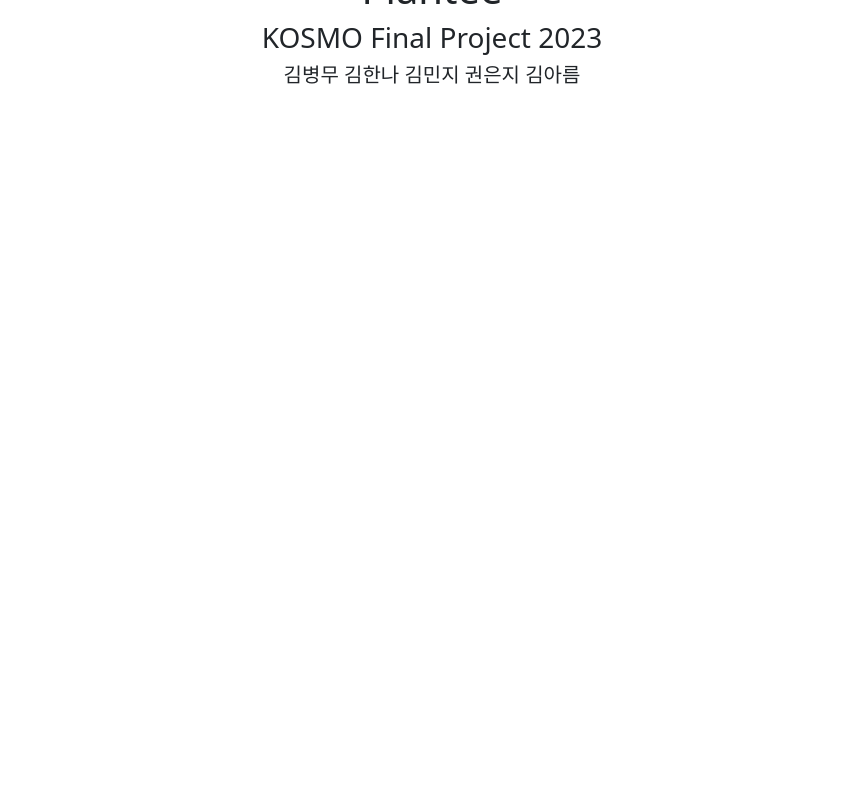
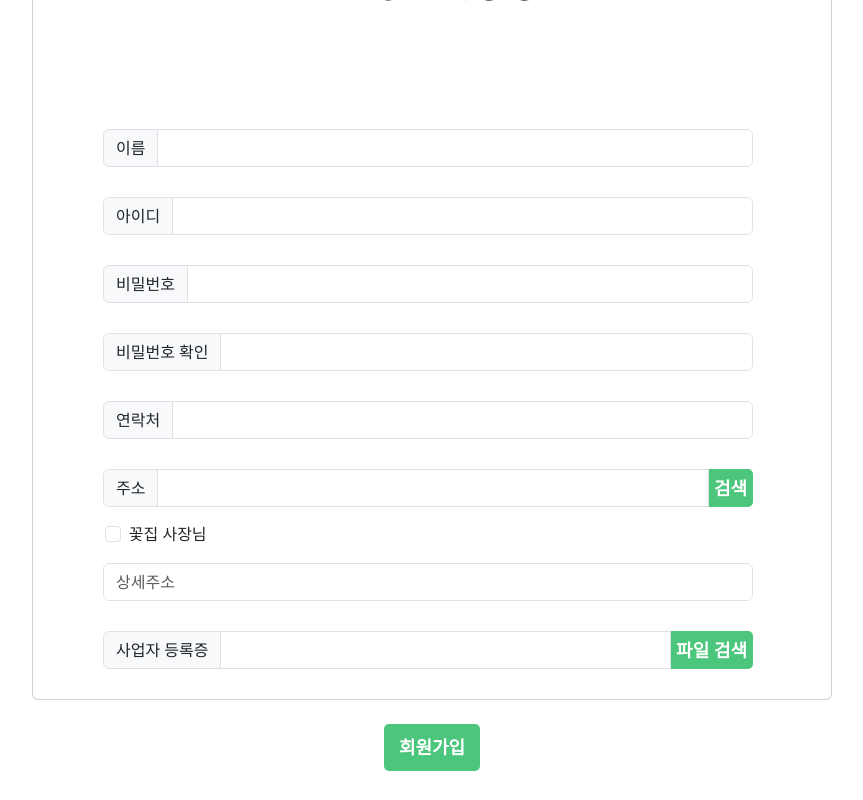
Before and after one commit to Plantee-2023/Plantee_front, a React (Create React App) app: page /users/join in a window 1280 px wide. Shown: the part 480-1280 px from the top of the page, without its empty margins (208-1071 px from the left). Before the commit the page ends 800 px from the top, so only its background shows below. Built offline with nearby package versions, Linux system fonts and the light colour scheme.

Commit message:
chore : 수정

```diff
--- a/package.json
+++ b/package.json
@@ -12,6 +12,7 @@
     "react-dom": "^18.2.0",
     "react-icon": "^1.0.0",
     "react-icons": "^4.12.0",
+    "react-responsive": "^9.0.2",
     "react-router-dom": "^6.21.0",
     "react-scripts": "5.0.1",
     "react-slick": "^0.29.0",
--- a/src/App.css
+++ b/src/App.css
@@ -40,7 +40,13 @@
 .display{
   position: relative;
   margin: 0 auto;
-  width: 1280px;
+  width: 1280px !important;
+}
+
+.add{
+  position: relative;
+  margin: 0 auto;
+  width: 800px !important;
 }
 
 a :link{
--- a/src/App.js
+++ b/src/App.js
@@ -1,11 +1,11 @@
-import Menu from './component/common/Menu';
-import Foot from './component/common/Foot';
-import RouterPage from './component/common/RouterPage';
+import Foot from './component/Foot';
+import RouterPage from './component/RouterPage';
 import './App.css';
+import Menu from './component/Menu';
 
 function App() {
 	return (
-		<div className="App">
+		<div>
 			<Menu/>
 			<RouterPage/>
 			<Foot/>
--- a/src/component/common/Foot.jsx
+++ b/src/component/Foot.jsx
@@ -2,7 +2,7 @@
 
 const Foot = () => {
     return (
-        <div className='pt-5'>
+        <div className='pt-5 text-center'>
             <hr/>
             <div className='p-5'>
                 <h1> Plantee </h1>
--- a/src/component/common/Main.css
+++ b/src/component/Main.css
@@ -1,16 +1,16 @@
 /* 메인 */
-.main_btn{
+.main_btn {
     margin-right: 10px;
     margin-top: 10px;
     background-color: #4cc67c !important;
     border-color: #4cc67c !important;
 }
 
-.main_text{
+.main_text {
     text-align: start;
 }
 
-.main_more{
+.main_more {
     margin-left: 550px;
     color: #000000 !important;
     text-decoration: none;
@@ -19,7 +19,7 @@
     font-weight: 600;
 }
 
-.main-title{
+.main-title {
     font-weight: 900;
     text-align: start;
     font-size: 35px;
@@ -32,12 +32,12 @@
     padding: 15px;
 }
 
-.icon{
+.icon {
     font-size: 28px;
     margin-top: 10px;
 }
 
-.menu-login{
+.menu-login {
     margin-left: 350px;
     color: #ffffff !important;
     text-decoration: none;
@@ -46,42 +46,87 @@
     font-weight: 900;
 }
 
-.text-color{
+.text-color {
     font-weight: 900;
     font-size: 20px;
 }
 
-.menu-magazine{
+.menu-magazine {
     text-decoration: none;
     color: #000000 !important;
     font-size: 20px;
     font-weight: 900;
     margin-top: 7px;
 }
+
 /* 검색창 */
-.search{
+.search {
     justify-content: center;
     margin-top: 50px;
     margin-left: 5%;
 }
 
-.inputGroup-search{
+.inputGroup-search {
     border-style: solid;
-    border-color: #4cc67c ;
+    border-color: #4cc67c;
     width: 800px;
     height: 50px;
     position: relative;
     box-sizing: border-box;
     border-radius: 20px;
 }
-.search_btn{
+
+.search_btn {
     background-color: #4cc67c !important;
     border-style: solid 1px;
     border-color: #4cc67c !important;
     height: 50px;
 }
 
-.logo{
+.logo {
     margin-left: 3%;
     margin-right: 20%;
 }
+
+/* 회원 가입 */
+
+.join-img{
+    margin-left: 30%;
+}
+
+.join-check{
+    margin-top: 10px;
+    margin-bottom: 15px;
+    margin-left: 9%;
+}
+
+.join-input{
+    margin-bottom: 30px;
+    max-width: 650px;
+    margin-left: 70px;
+}
+
+.join-address{
+    margin-bottom: 5px;
+    max-width: 650px;
+    margin-left: 70px;
+}
+
+.join-btn{
+    background-color: #4cc67c;
+    color: #ffffff;
+    border: none;
+    border-radius: 5px;
+    font-weight: 900;
+    font-size: large;
+}
+.join-add{
+    background-color: #4cc67c;
+    color: #ffffff;
+    border: none;
+    border-radius: 5px;
+    font-weight: 900;
+    font-size: large;
+    padding: 10px;
+    width: 12%;
+}
--- a/src/component/common/Menu.jsx
+++ b/src/component/Menu.jsx
@@ -1,23 +1,23 @@
 import React from 'react'
-import { Nav, Navbar, NavDropdown, Row, Col, InputGroup, Button  } from 'react-bootstrap';
+import './Main.css'
+import { Row, Col, InputGroup, Button, NavDropdown, Navbar, Nav } from 'react-bootstrap'
+import { NavLink } from 'react-router-dom'
+import { FaSearch } from "react-icons/fa";
 import { LiaStoreAltSolid } from "react-icons/lia";
 import { PiUserListBold } from "react-icons/pi";
 import { GiTalk } from "react-icons/gi";
 import { FiBookOpen } from "react-icons/fi";
-import { FaSearch } from "react-icons/fa";
-import './Main.css';
-import { NavLink } from 'react-router-dom';
 
 const Menu = () => {
     return (
         <div className='display'>
             <Row>
-                <Col lg={2}>
+                <Col xs={3} md={6} lg={2}>
                     <NavLink to='/'>
-                        <img className='logo'src='/image/logo.png' width={200} height={150}></img>
+                        <img className='logo' src='/image/logo.png' width={200} height={150}></img>
                     </NavLink>
                 </Col>
-                <Col lg={8}>
+                <Col xs={1} md={2} lg={8}>
                     <form>
                         <InputGroup className='search'>
                             <input type='search' className='inputGroup-search' placeholder='검색어를 입력해주세요.' />
@@ -26,14 +26,14 @@
                     </form>
                 </Col>
             </Row>
-            <Navbar expand="lg" className="mt-5 recommend" >
+            <Navbar expand="lg" className="mt-5 recommend">
                 <Nav>
                     <PiUserListBold className='icon ms-5' />
                     <NavDropdown className='text-color' title="메뉴유" id="basic-nav-dropdown">
-                        <NavDropdown.Item  href="">식물 추천</NavDropdown.Item>
-                        <NavDropdown.Item  href="">식물 큐레이트</NavDropdown.Item>
-                        <NavDropdown.Item  href="">레시피</NavDropdown.Item>
-                        <NavDropdown.Item  href="">지도</NavDropdown.Item>
+                        <NavDropdown.Item href="">식물 추천</NavDropdown.Item>
+                        <NavDropdown.Item href="">식물 큐레이트</NavDropdown.Item>
+                        <NavDropdown.Item href="">레시피</NavDropdown.Item>
+                        <NavDropdown.Item href="">지도</NavDropdown.Item>
                     </NavDropdown>
                     <GiTalk className='icon ms-5' />
                     <NavDropdown className='text-color' title="커뮤니티" id="basic-nav-dropdown">
--- a/src/component/common/RouterPage.jsx
+++ b/src/component/RouterPage.jsx
@@ -1,9 +1,9 @@
 import React from 'react'
 import { Routes, Route } from 'react-router-dom'
-import Magazine from './Magazine';
+import Magazine from './common/Magazine';
 import Main from './Main';
-import Join from '../users/Join';
-import LoginPage from '../users/LoginPage';
+import Join from './users/Join';
+import LoginPage from './users/LoginPage';
 
 
 const RouterPage = () => {
--- a/src/component/users/Join.jsx
+++ b/src/component/users/Join.jsx
@@ -1,9 +1,50 @@
 import React from 'react'
+import { Card, Form, InputGroup } from 'react-bootstrap'
+import '../Main.css'
 
 const Join = () => {
     return (
-        <div>
-            <h1>회원가입</h1>
+        <div className='add'>
+            <Card className='mt-5'>
+                <img src='/image/logo.png' width={300} height={300} className='join-img' />
+                <InputGroup className='join-input'>
+                    <InputGroup.Text>이름</InputGroup.Text>
+                    <Form.Control type='text' />
+                </InputGroup>
+                <InputGroup className='join-input'>
+                    <InputGroup.Text>아이디</InputGroup.Text>
+                    <Form.Control type='text' />
+                </InputGroup>
+                <InputGroup className='join-input'>
+                    <InputGroup.Text>비밀번호</InputGroup.Text>
+                    <Form.Control type='password' />
+                </InputGroup>
+                <InputGroup className='join-input'>
+                    <InputGroup.Text>비밀번호 확인</InputGroup.Text>
+                    <Form.Control type='password' />
+                </InputGroup>
+                <InputGroup className='join-input'>
+                    <InputGroup.Text>연락처</InputGroup.Text>
+                    <Form.Control type='text' />
+                </InputGroup>
+                <InputGroup className='join-address'>
+                    <InputGroup.Text>주소</InputGroup.Text>
+                    <Form.Control type='text' />
+                    <button className='join-btn'>검색</button>
+                </InputGroup>
+                <Form className='join-check'>
+                    <Form.Check label="꽃집 사장님"></Form.Check>
+                </Form>
+                <Form.Control className='join-input' type='text' placeholder='상세주소' />
+                <InputGroup className='join-input'>
+                    <InputGroup.Text>사업자 등록증</InputGroup.Text>
+                    <Form.Control />
+                    <button className='join-btn'>파일 검색</button>
+                </InputGroup>
+            </Card>
+            <div className='text-center'>
+                <button className='mt-4 join-add'>회원가입</button>
+            </div>
         </div>
     )
 }
--- a/src/component/users/LoginPage.jsx
+++ b/src/component/users/LoginPage.jsx
@@ -2,7 +2,9 @@
 
 const LoginPage = () => {
     return (
-        <div><h1>로그인</h1></div>
+        <div>
+            <h1 className='text-center mt-5'>로그인</h1>
+        </div>
     )
 }
 
```
Also changed, not shown: src/component/Main.jsx (renamed from src/component/common/Main.jsx, +26 -26 lines), src/index.css (line endings or trailing spaces), 2 other files (tests, documents, lock files or other folders).
